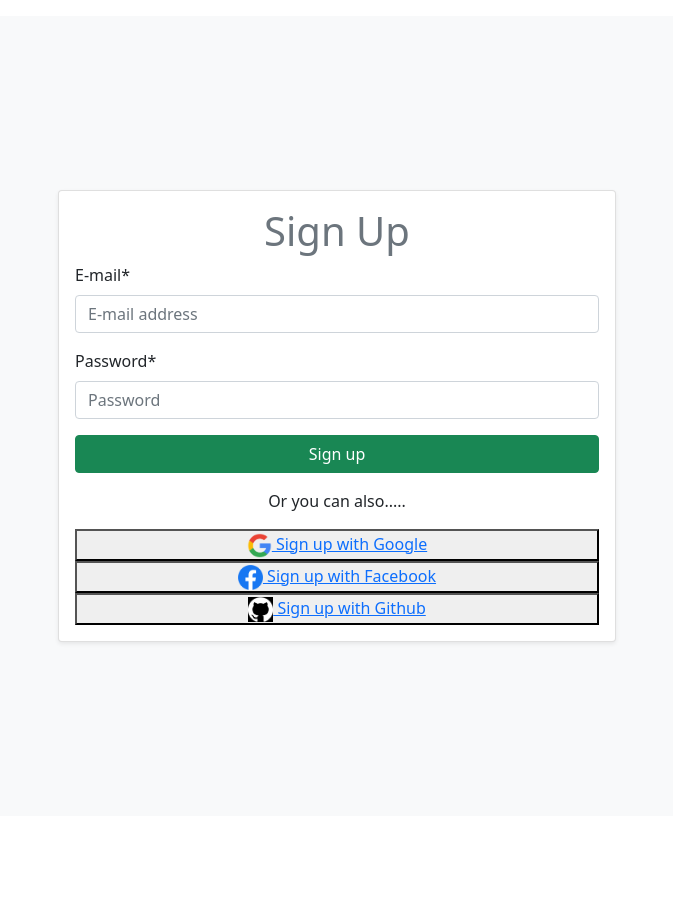
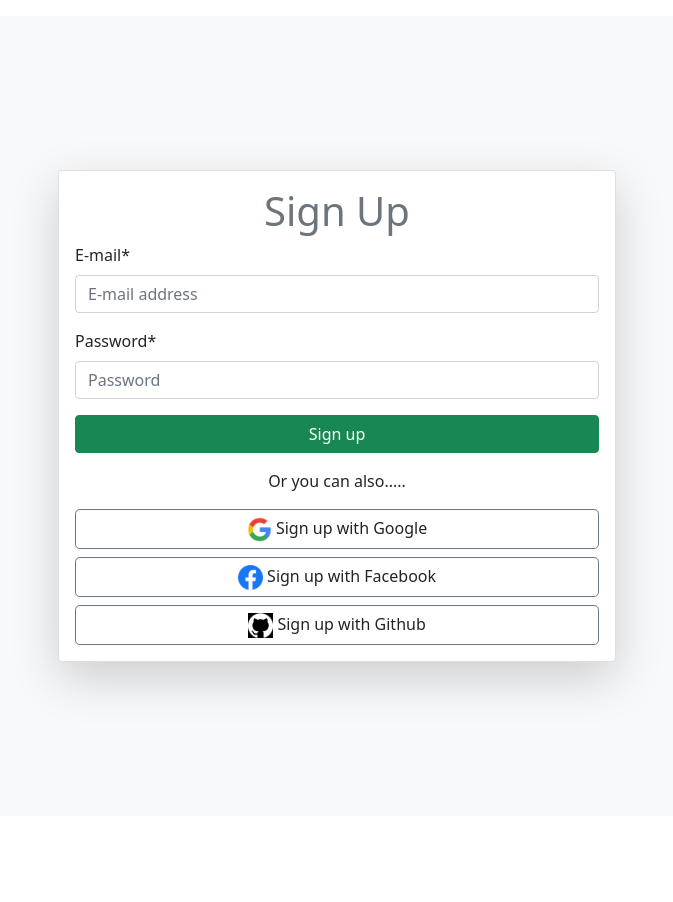
Before and after one commit to khanjee501/bookstore, a Django app: page /accounts/signup/ in a window 1280 px wide. Shown: the part 56-958 px from the top of the page, without its empty margins (303-976 px from the left). Run offline with Django 4.2, Linux system fonts and the light colour scheme; parts of the project's set-up code (start-up, migrations or seed data) failed here and were passed over; some libraries are stand-ins or nearby versions.

Commit message:
Style: Styled forms using BOOTSTRAP

```diff
--- a/bookstore/settings.py
+++ b/bookstore/settings.py
@@ -24,7 +24,7 @@ BASE_DIR = Path(__file__).resolve().parent.parent
 # See https://docs.djangoproject.com/en/4.0/howto/deployment/checklist/
 
 # SECURITY WARNING: keep the secret key used in production secret!
-SECRET_KEY = "django-insecure-eh*@r_u7hy$&fk+bpj$q8vj0zcxko=@=c^-7@s6xrq)i9a7o65"
+SECRET_KEY = env("DJANGO_SECRET_KEY")
 
 # SECURITY WARNING: don't run with debug turned on in production!
 DEBUG = True
--- a/docker-compose.yml
+++ b/docker-compose.yml
@@ -9,6 +9,8 @@ services:
       - '8000:8000'
     depends_on:
       - db
+    environment:
+      - "DJANGO_SECRET_KEY=django-insecure-eh*@r_u7hy$$&fk+bpj$$q8vj0zcxko=@=c^-7@s6xrq)i9a7o65"
 
   db:
     image: postgres:13
--- a/static/css/base.css
+++ b/static/css/base.css
@@ -2,6 +2,11 @@
 body {
     min-height: 75rem;
     padding-top: 4.5rem;
+}
+
+login-btn:hover {
+  background-color: rgb(0, 0, 0, 0);
+  color: blue;
 }
 
 h1 {
--- a/templates/account/signup.html
+++ b/templates/account/signup.html
@@ -8,7 +8,7 @@
 
 {% block content %}
     <div class="d-flex justify-content-center align-items-center vh-100 bg-light">
-        <div class="card d-flex flex-column justify-content-center shadow-sm rounded-10 p-3 m-4 h-80 w-50 ">
+        <div class="card d-flex flex-column justify-content-center shadow-lg rounded-10 p-3 m-4 h-80 w-50 ">
             <h1 class="text-center text-secondary">Sign Up</h1>
             <form method="post">
                 {% csrf_token %}
@@ -16,20 +16,20 @@
                 <button class="btn btn-success w-100" type="submit">Sign up</button>
             </form>
             <p class="mt-3 text-center">Or you can also.....</p>
-            <button class="google-btn w-100"  type="submit">
-                <a class="google-btn-link" href="{% provider_login_url 'google' process='login' %}">
+            <button class="btn btn-outline-secondary text-gray rounded-3 w-100 login-btn"  type="submit">
+                <a class="text-secondary text-decoration-none text-body" href="{% provider_login_url 'google' process='login' %}">
                     <img src="{% static 'images/google.png' %}" height="25px" width="auto" alt="Google logo">
                     Sign up with Google
                 </a>
             </button>
-            <button class="google-btn w-100 mt--2" type="submit">
-                <a class="google-btn-link" href="{% provider_login_url 'facebook' %}">
+            <button class="btn btn-outline-secondary text-gray rounded-3 w-100 mt-2" type="submit">
+                <a class="text-secondary text-decoration-none text-body" href="{% provider_login_url 'facebook' %}">
                     <img src="{% static 'images/fb.png' %}" height="25px" width="auto" alt="FB logo">
                     Sign up with Facebook
                 </a>
             </button>
-            <button class="google-btn w-100" type="submit">
-                <a class="google-btn-link" href="{% provider_login_url 'github' %}">
+            <button class="btn btn-outline-secondary text-gray rounded-3 w-100 mt-2" type="submit">
+                <a class="text-secondary text-decoration-none text-body" href="{% provider_login_url 'github' %}">
                     <img src="{% static 'images/github.png' %}" height="25px" width="auto" alt="Github logo">
                     Sign up with Github
                 </a>
```
Also changed, not shown: templates/account/login.html (+7 -7 lines), 1 other file.
